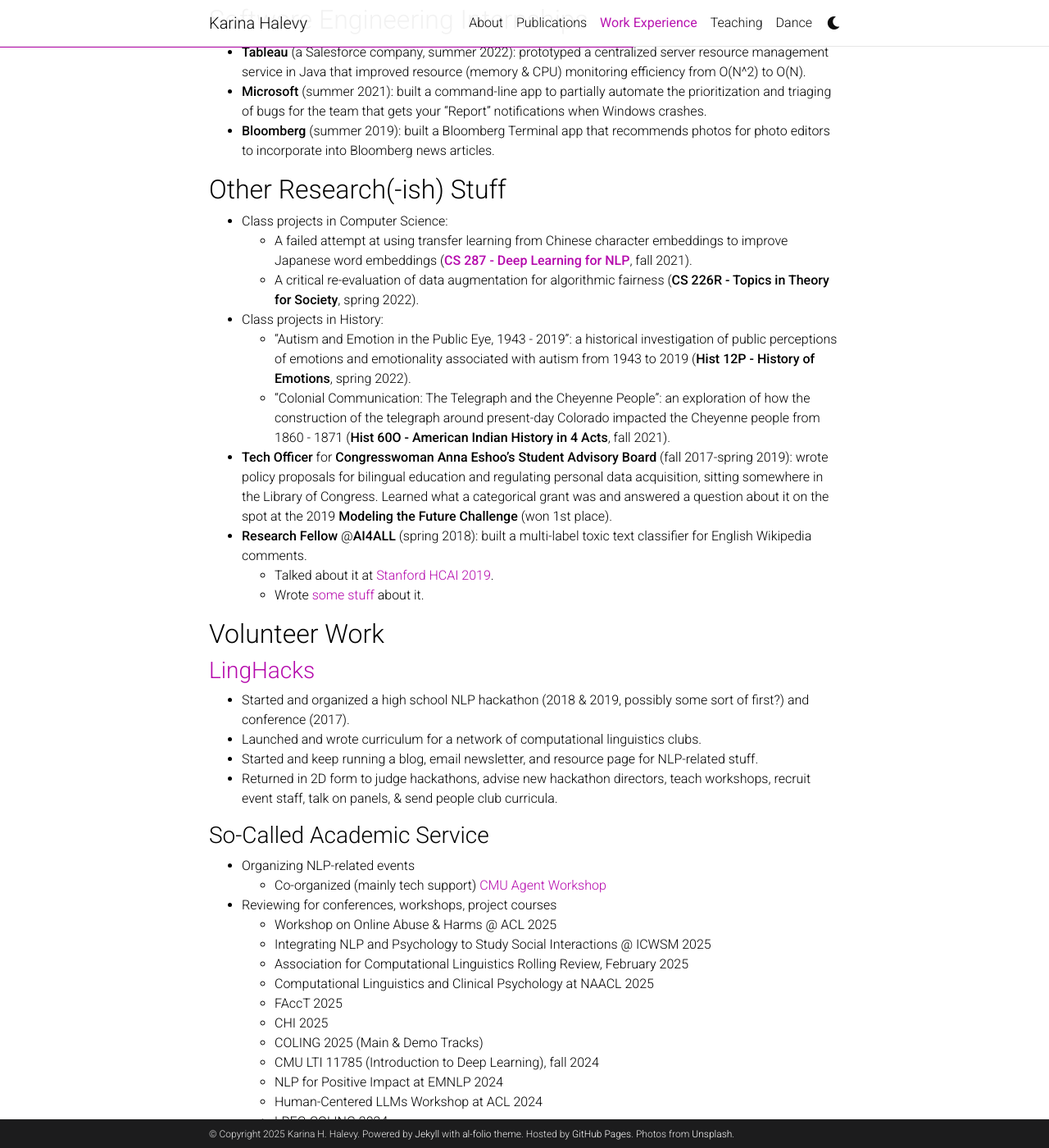
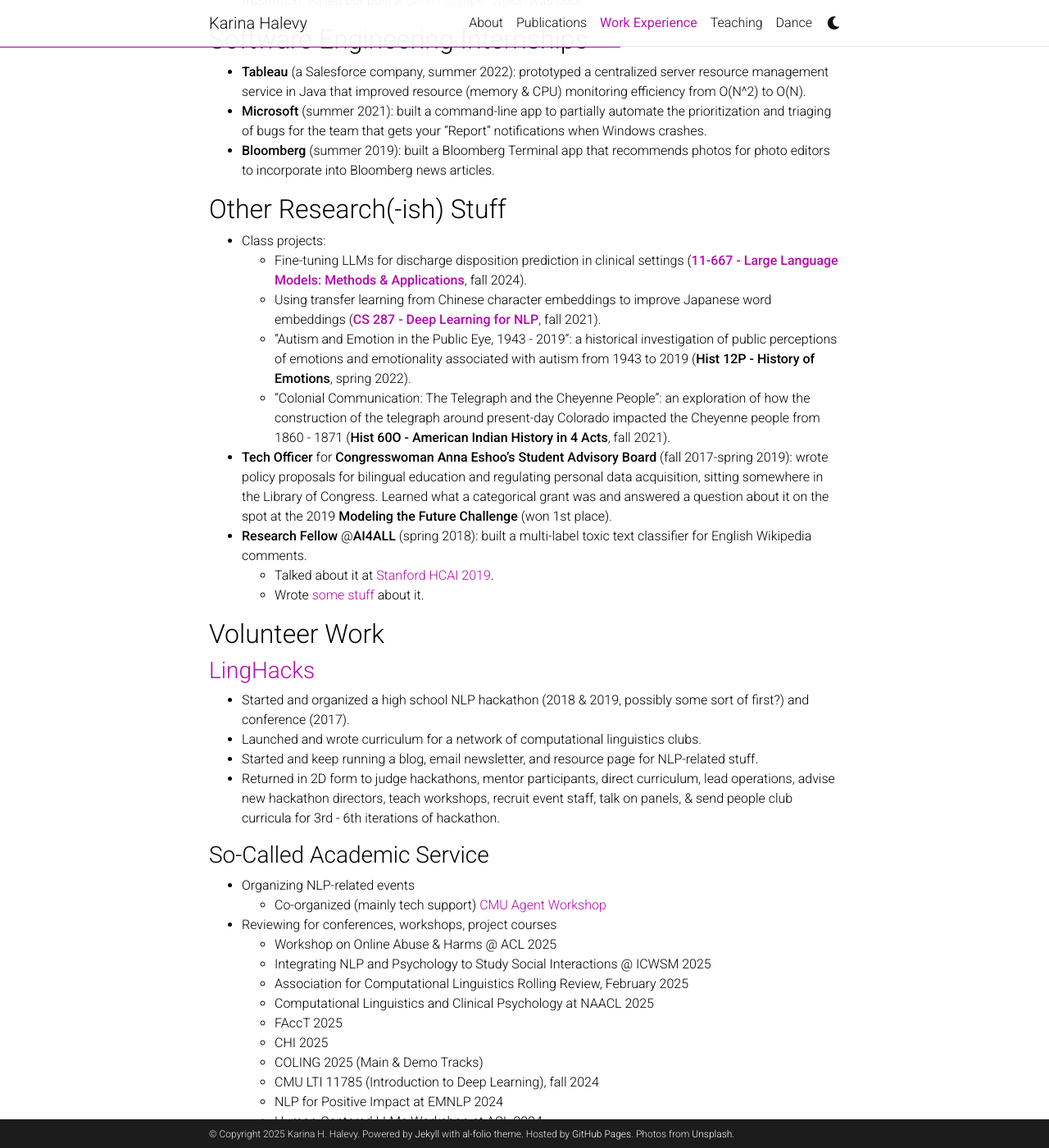
Before and after one commit to ENSCMA2/enscma2.github.io, a Jekyll site: the page built from _pages/experience.md, in a window 1280 px wide and 1400 px high, scrolled down 679 px. Shown: the whole window at 82% size. Built offline with Jekyll 4.4.1, drawn with Linux system fonts in a browser that asks for light colours; comment, search, counter and statistics services are not loaded; a style sheet for code colours, icons or effects is not loaded; some of the changed text lies outside the part shown.

Commit message:
Update experience.md

```diff
--- a/_pages/experience.md
+++ b/_pages/experience.md
@@ -28,10 +29,9 @@
 
 
 ## Other Research(-ish) Stuff
-- Class projects in Computer Science:
-  - A failed attempt at using transfer learning from Chinese character embeddings to improve Japanese word embeddings (**[CS 287 - Deep Learning for NLP](https://harvard-iacs.github.io/CS287/)**, fall 2021).
-  - A critical re-evaluation of data augmentation for algorithmic fairness (**CS 226R - Topics in Theory for Society**, spring 2022).
-- Class projects in History:
+- Class projects:
+  - Fine-tuning LLMs for discharge disposition prediction in clinical settings (**[11-667 - Large Language Models: Methods & Applications](https://cmu-llms.org/)**, fall 2024).
+  - Using transfer learning from Chinese character embeddings to improve Japanese word embeddings (**[CS 287 - Deep Learning for NLP](https://harvard-iacs.github.io/CS287/)**, fall 2021).
   - "Autism and Emotion in the Public Eye, 1943 - 2019": a historical investigation of public perceptions of emotions and emotionality associated with autism from 1943 to 2019 (**Hist 12P - History of Emotions**, spring 2022).
   - "Colonial Communication: The Telegraph and the Cheyenne People": an exploration of how the construction of the telegraph around present-day Colorado impacted the Cheyenne people from 1860 - 1871 (**Hist 60O - American Indian History in 4 Acts**, fall 2021).
 - **Tech Officer** for **Congresswoman Anna Eshoo's Student Advisory Board** (fall 2017-spring 2019): wrote policy proposals for bilingual education and regulating personal data acquisition, sitting somewhere in the Library of Congress. Learned what a categorical grant was and answered a question about it on the spot at the 2019 **Modeling the Future Challenge** (won 1st place).
@@ -44,7 +44,7 @@
 - Started and organized a high school NLP hackathon (2018 & 2019, possibly some sort of first?) and conference (2017).
 - Launched and wrote curriculum for a network of computational linguistics clubs.
 - Started and keep running a blog, email newsletter, and resource page for NLP-related stuff.
-- Returned in 2D form to judge hackathons, advise new hackathon directors, teach workshops, recruit event staff, talk on panels, & send people club curricula.
+- Returned in 2D form to judge hackathons, mentor participants, direct curriculum, lead operations, advise new hackathon directors, teach workshops, recruit event staff, talk on panels, & send people club curricula for 3rd - 6th iterations of hackathon.
 
 ### So-Called Academic Service
 - Organizing NLP-related events
```
Also changed, not shown: other parts of _pages/experience.md (+1 -0 lines).
